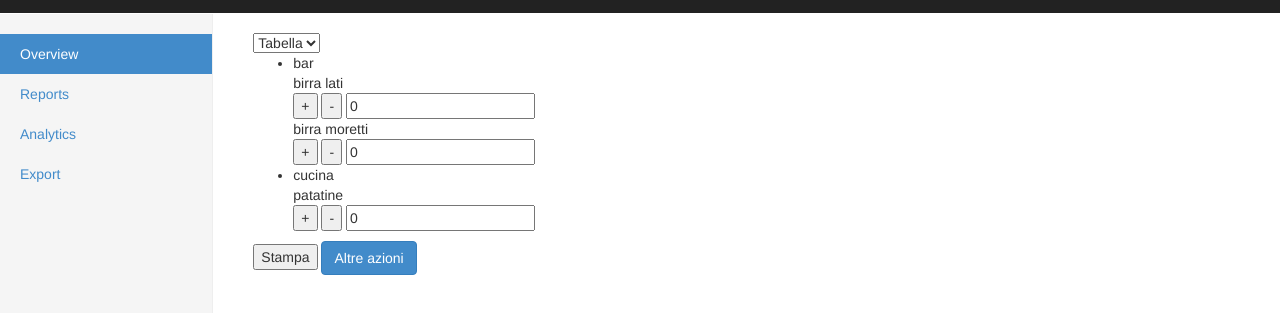
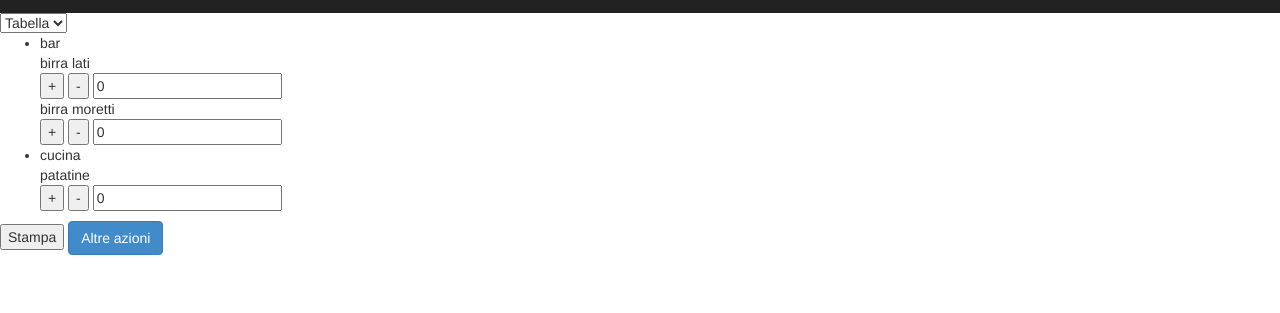
Before and after one commit to gruppogiovanivalmorea/cassa-ggv, a plain HTML site: page cassa-ggv/www/index.html in a window 1280 px wide. Shown: the part 37-350 px from the top of the page. Drawn offline with Linux system fonts and the light colour scheme.

Commit message:
Sistemata home

```diff
--- a/cassa-ggv/www/index.html
+++ b/cassa-ggv/www/index.html
@@ -69,23 +69,8 @@
       </div>
     </nav>
 
-
-
     <div class="container-fluid">
       <div class="row">
-        <div class="col-sm-3 col-md-2 sidebar">
-          <ul class="nav nav-sidebar">
-            <li class="active"><a href="#">Overview</a></li>
-            <li><a href="#">Reports</a></li>
-            <li><a href="#">Analytics</a></li>
-            <li><a href="#">Export</a></li>
-          </ul>
-        </div>
-        <div class="col-sm-9 col-sm-offset-3 col-md-10 col-md-offset-2 main">
-
-
-
-
            <!-- Gestione ordine
                 <gestione-ordine-corrente></gestione-ordine-corrente>
 -->
@@ -99,65 +84,14 @@
                 <azioni-ordine></azioni-ordine>
 
 
-      <!-- template1.html
-<script type="text/ng-template" id="ordine/gestioneOrdineCorrenteTabella.html">
-  test tabella
-</script>
- <script type="text/ng-template" id="ordine/gestioneOrdineCorrenteIcone.html">
-    <p ng-class="color">test icone</p>
-</script>
- -->
-
-
-
-
-
-
-
-
-
-
-
-
-
-
-            <!--
-          <h2 class="sub-header">Section title</h2>
-          <div class="table-responsive">
-            <table class="table table-striped">
-              <thead>
-                <tr>
-                  <th>#</th>
-                  <th>Header</th>
-                  <th>Header</th>
-                  <th>Header</th>
-                  <th>Header</th>
-                </tr>
-              </thead>
-              <tbody>
-                <tr>
-                  <td>1,001</td>
-                  <td>Lorem</td>
-                  <td>ipsum</td>
-                  <td>dolor</td>
-                  <td>sit</td>
-                </tr>
-
-              </tbody>
-            </table>
-          </div>
-        </div>
       </div>
-    </div>
--->
-
-
+      </div>
 
     <!-- Bootstrap core JavaScript
     ================================================== -->
     <!-- Placed at the end of the document so the pages load faster -->
     <script src="./lib/bootstrap.min.js"></script>
-    <script src="../lib/docs.min.js"></script>
+    <script src="./lib/docs.min.js"></script>
 
   </body>
 </html>
```
